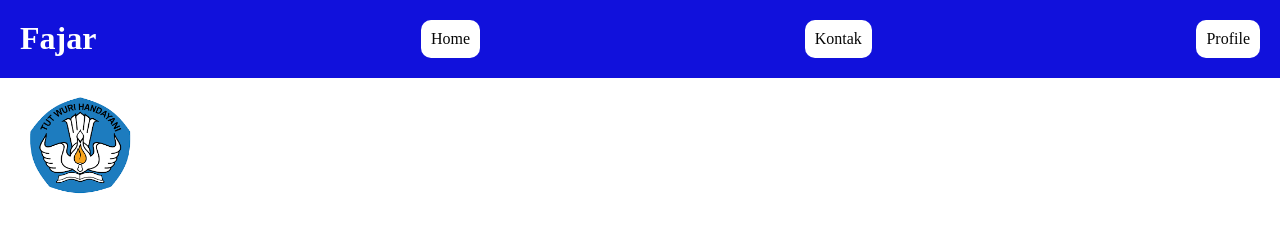
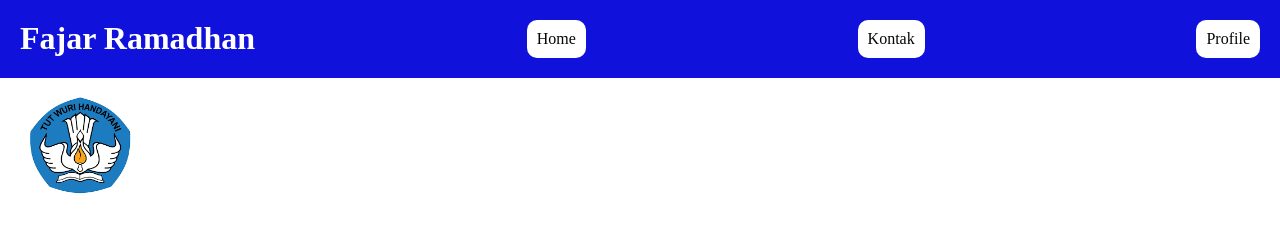
Before and after one commit to fajar0411/fajar_latihan_html_1A, a plain HTML site: page Menu_pendukung/Subfolder/profile.html in a window 1280 px wide. Drawn offline with Linux system fonts and the light colour scheme.

```diff
--- a/Menu_pendukung/Subfolder/profile.html
+++ b/Menu_pendukung/Subfolder/profile.html
@@ -9,7 +9,7 @@
 <body>
     <div id="page" class="page">
         <ul class="navbar">
-           <h1>Fajar</h1>
+           <h1>Fajar Ramadhan</h1>
            <li><a href="../../index.html">Home</a></li>
            <li><a href="../kontak.html">Kontak</a></li>
            <li><a href="../Subfolder/profile.html">Profile</a></li>
```
Also changed, not shown: Menu_pendukung/kontak.html (+1 -1 lines), index.html (+1 -1 lines).
